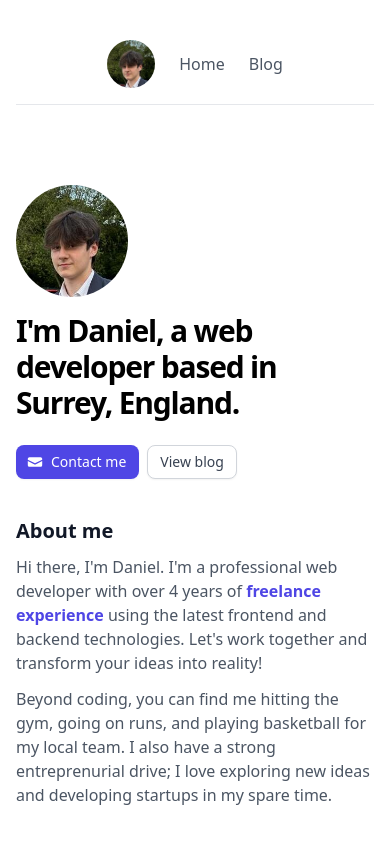
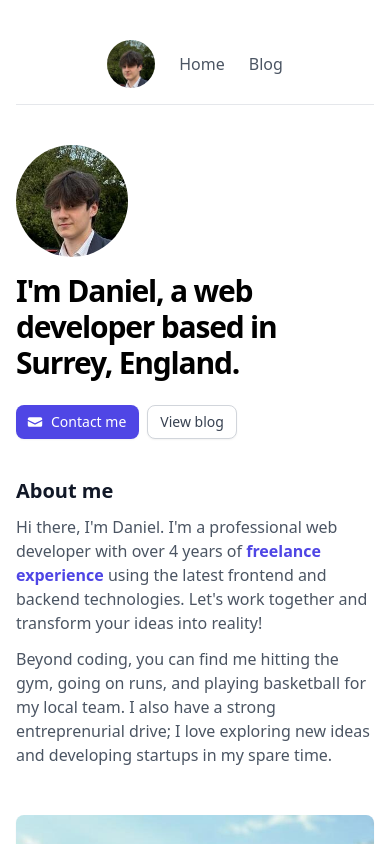
Before and after one commit to othema/portfolio2, a SvelteKit app: page / in a window 390 px wide. Shown: the top 844 px of the page. Built offline with nearby package versions, Linux system fonts and the light colour scheme; a web font is replaced by a local one.

Commit message:
style: remove top margin on mobile

```diff
--- a/src/routes/+page.svelte
+++ b/src/routes/+page.svelte
@@ -10,7 +10,7 @@
   <meta name="description" content="I'm Daniel George, a web developer based in Surrey, England. Learn more about me on my portfolio." />
 </svelte:head>
 
-<section class="mt-20">
+<section class="sm:mt-20">
   <img src="/img/me.jpg" class="rounded-full w-28 h-28" alt="Me" />
 
   <h1 class="mt-4 text-3xl font-extrabold tracking-[-0.04em] text-black sm:text-5xl sm:leading-[3.5rem]">
```
